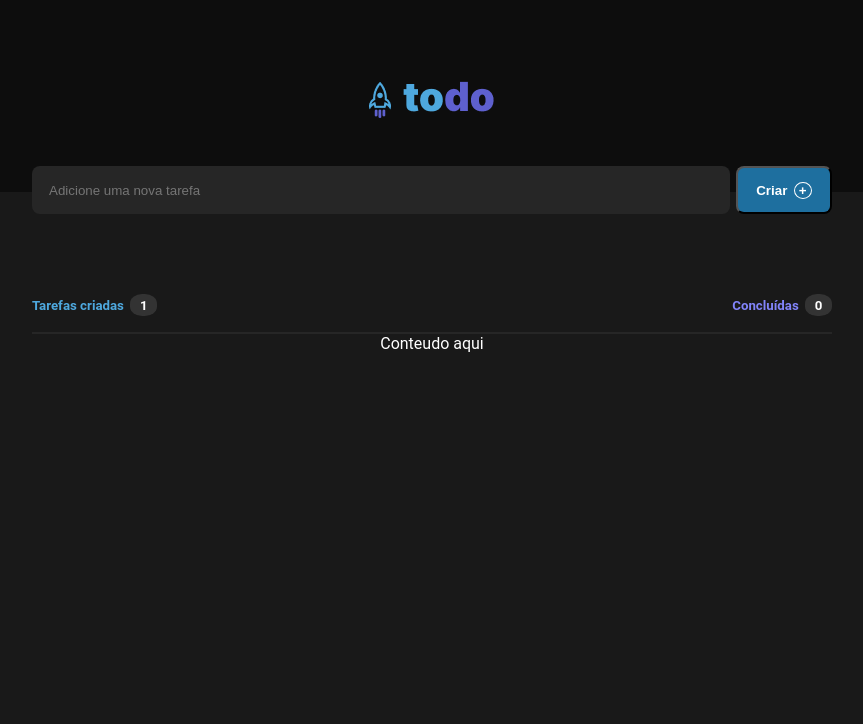
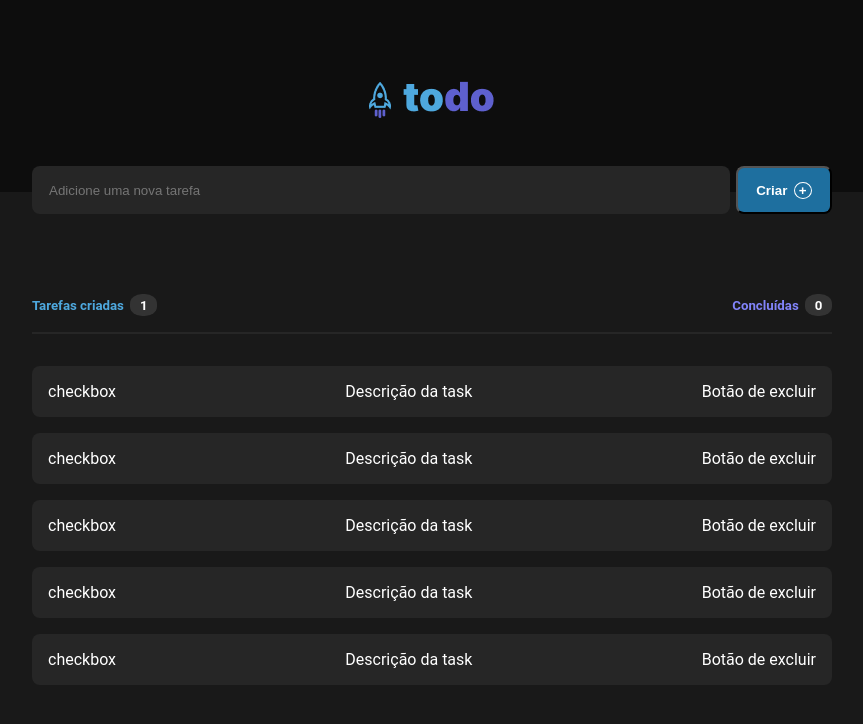
Before and after one commit to GuiSandoval/todo-list, a React (Vite) app: page / in a window 1280 px wide. Shown: the top 724 px of the page, without its empty margins (208-1071 px from the left). Built offline with nearby package versions, Linux system fonts and the light colour scheme.

Commit message:
Create TaskField

```diff
--- /dev/null
+++ b/src/pages/Home/components/SectionList/TaskField/index.tsx
@@ -0,0 +1,14 @@
+import React from 'react'
+import * as S from './styles';
+
+function TaskField() {
+  return (
+    <S.ContainerTaskField>
+      <div>checkbox</div>
+      <p>Descrição da task</p>
+      <div>Botão de excluir</div>
+    </S.ContainerTaskField>
+  )
+}
+
+export { TaskField }
--- /dev/null
+++ b/src/pages/Home/components/SectionList/TaskField/styles.ts
@@ -0,0 +1,17 @@
+import styled from "styled-components";
+
+export const ContainerTaskField = styled.div`
+  display: flex;
+  flex-direction: row;
+  justify-content: space-between;
+  align-items: center;
+  background: #262626;
+  padding: 1rem;
+  margin: 0 0 1rem;
+  border-radius: 0.5rem;
+  width: 100%;
+
+  > p {
+    font-size: 1rem;
+  }
+`;
--- a/src/pages/Home/components/SectionList/index.tsx
+++ b/src/pages/Home/components/SectionList/index.tsx
@@ -1,5 +1,6 @@
 import React from 'react'
 import * as S from './styles'
+import { TaskField } from './TaskField';
 
 interface SectionListProps {
   tasks: Array<any>;
@@ -15,7 +16,11 @@ function SectionList({ tasks }: SectionListProps) {
       </S.HeaderSectionList>
 
       <S.ContentSectionList>
-        Conteudo aqui
+        <TaskField />
+        <TaskField />
+        <TaskField />
+        <TaskField />
+        <TaskField />
       </S.ContentSectionList>
     </S.ContainerSectionList>
   )
--- a/src/pages/Home/components/SectionList/styles.ts
+++ b/src/pages/Home/components/SectionList/styles.ts
@@ -23,6 +23,7 @@ export const ContentSectionList = styled.div`
   justify-content: center;
   align-items: center;
   width: 100%;
+  margin: 2rem 0;
 `;
 
 const BaseTitleList = styled.h5`
```
